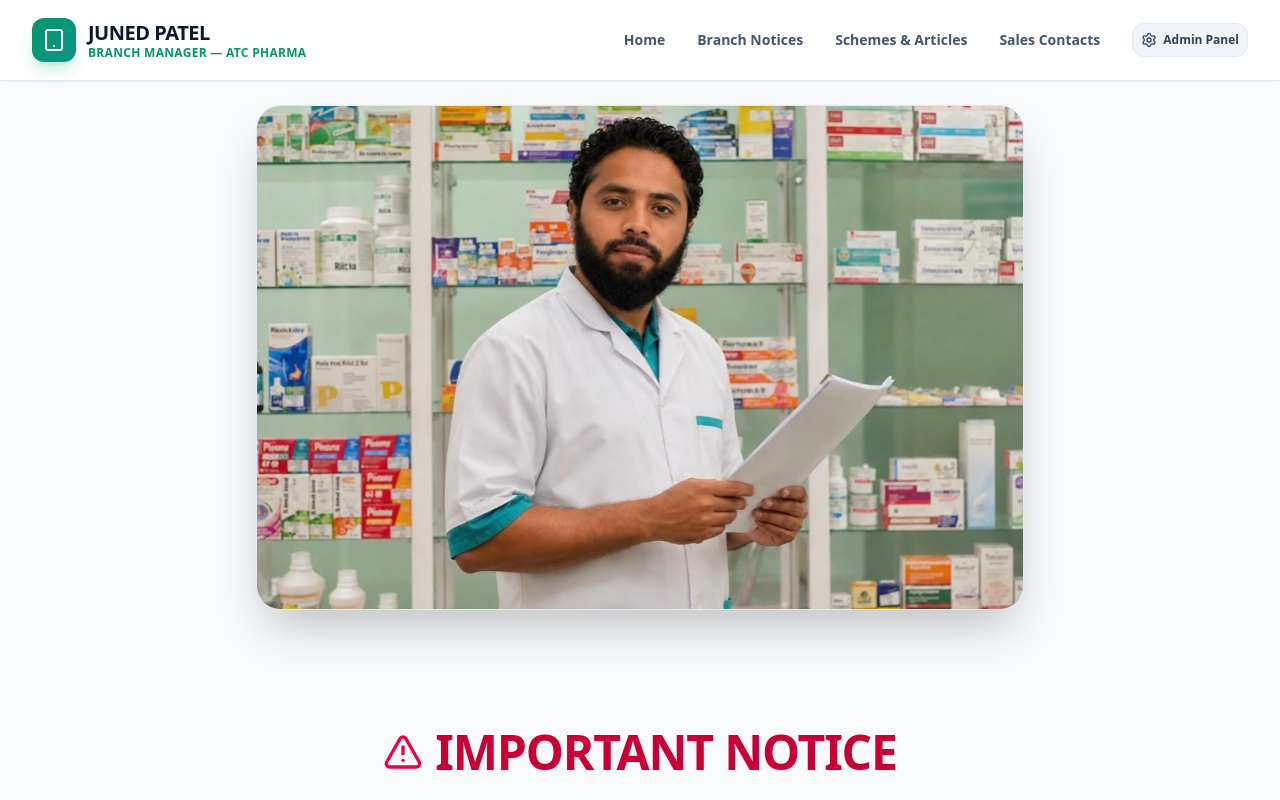
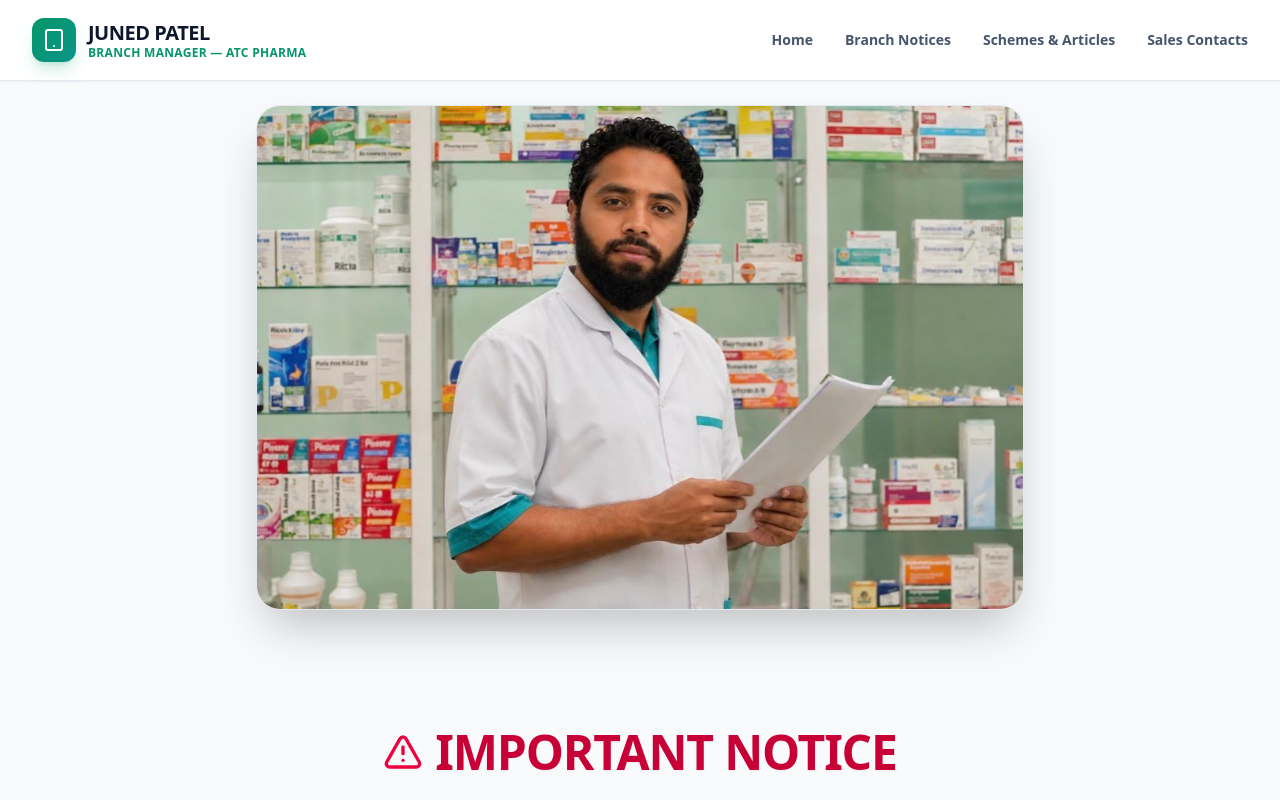
Before and after one commit to junedpharma/portfolio, a Next.js app: page / in a window 1280 px wide. Shown: the top 800 px of the page. Built offline with nearby package versions, Linux system fonts and the light colour scheme.

Commit message:
Hide Admin Panel buttons from header and footer (accessible via /admin link only)

```diff
--- a/src/components/Footer.tsx
+++ b/src/components/Footer.tsx
@@ -1,8 +1,7 @@
 'use client';
 
 import React from 'react';
-import { Tablet, Phone, Mail, MapPin, Clock, Settings } from 'lucide-react';
-import Link from 'next/link';
+import { Tablet, Phone, Mail, MapPin, Clock } from 'lucide-react';
 import { useContent } from '@/context/ContentContext';
 
 export const Footer: React.FC = () => {
@@ -57,23 +56,14 @@ export const Footer: React.FC = () => {
             </div>
           </div>
 
-          {/* Operating Hours & Admin Link */}
+          {/* Operating Hours */}
           <div className="space-y-3">
             <h4 className="text-sm font-extrabold text-white uppercase tracking-wider">Branch Hours</h4>
-            <div className="flex items-start gap-2.5 text-xs text-slate-300 leading-relaxed mb-3">
+            <div className="flex items-start gap-2.5 text-xs text-slate-300 leading-relaxed">
               <Clock className="w-4 h-4 text-[#059669] shrink-0 mt-0.5" />
               <div>
                 <strong className="text-white block font-bold">{operatingHours}</strong>
               </div>
-            </div>
-
-            <div className="pt-2">
-              <Link
-                href="/admin"
-                className="inline-flex items-center gap-1.5 px-3 py-1.5 rounded-lg bg-slate-800 hover:bg-emerald-900/60 border border-slate-700 text-slate-300 hover:text-emerald-300 text-xs font-bold transition-colors"
-              >
-                <Settings className="w-3.5 h-3.5 text-[#059669]" /> Admin Content Manager
-              </Link>
             </div>
           </div>
 
--- a/src/components/Header.tsx
+++ b/src/components/Header.tsx
@@ -1,8 +1,7 @@
 'use client';
 
 import React, { useState } from 'react';
-import { Tablet, Menu, X, Settings } from 'lucide-react';
-import Link from 'next/link';
+import { Tablet, Menu, X } from 'lucide-react';
 import { useContent } from '@/context/ContentContext';
 
 export const Header: React.FC = () => {
@@ -42,13 +41,6 @@ export const Header: React.FC = () => {
           <a href="#notices" className="text-sm font-semibold text-slate-600 hover:text-[#059669] transition-colors">Branch Notices</a>
           <a href="#schemes" className="text-sm font-semibold text-slate-600 hover:text-[#059669] transition-colors">Schemes & Articles</a>
           <a href="#contacts" className="text-sm font-semibold text-slate-600 hover:text-[#059669] transition-colors">Sales Contacts</a>
-          <Link
-            href="/admin"
-            className="p-2 rounded-xl bg-slate-100 hover:bg-emerald-50 text-slate-700 hover:text-[#059669] transition-colors flex items-center gap-1.5 text-xs font-bold border border-slate-200"
-            title="Admin Content Manager"
-          >
-            <Settings className="w-4 h-4" /> Admin Panel
-          </Link>
         </nav>
 
         {/* Mobile Hamburger Menu Button */}
@@ -92,13 +84,6 @@ export const Header: React.FC = () => {
           >
             Sales Contacts
           </a>
-          <Link
-            href="/admin"
-            onClick={closeMobileMenu}
-            className="flex items-center gap-2 px-4 py-3 rounded-xl bg-emerald-50 text-[#047857] font-bold text-sm border border-emerald-200"
-          >
-            <Settings className="w-4 h-4" /> Admin Content Panel
-          </Link>
         </nav>
       )}
     </header>
```
